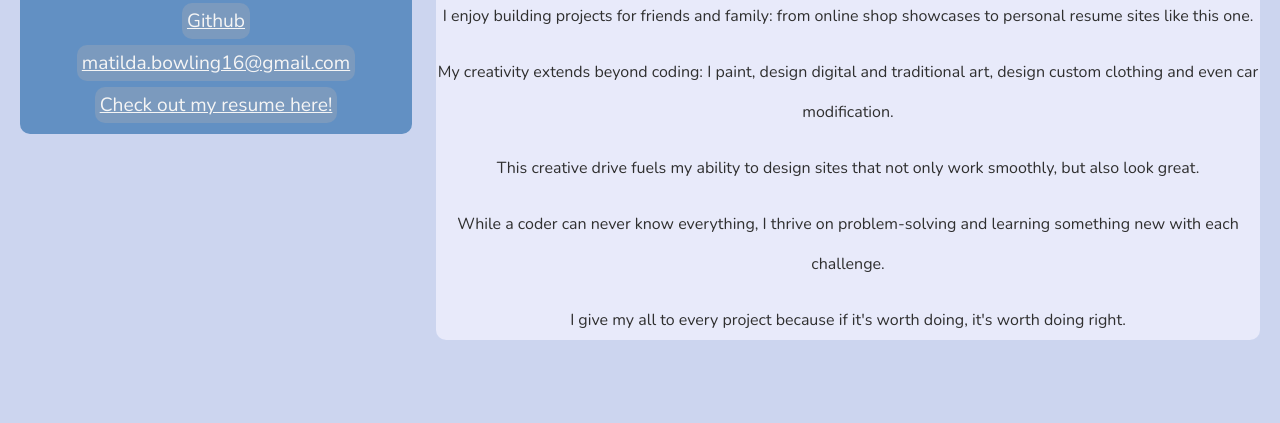
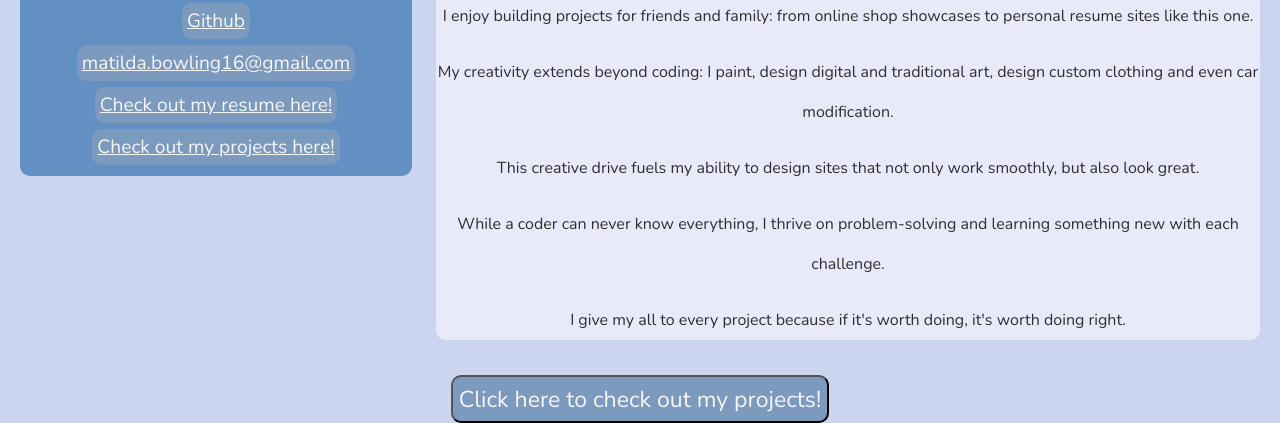
Before and after one commit to Matilda-B23/Matilda-B23.github.io, a plain HTML site: page index.html in a window 1280 px wide. Shown: the part 440-863 px from the top of the page. Before the commit the page ends 815 px from the top, so only its background shows below. Drawn offline with nearby package versions, Linux system fonts and the light colour scheme; a web font is replaced by a local one.

Commit message:
added projects page link to about me page.

```diff
--- a/index.html
+++ b/index.html
@@ -36,6 +36,7 @@
           <a href="mailto:matilda.bowling16@gmail.com">matilda.bowling16@gmail.com</a>
         </p>
         <p><a href="resume.html"> Check out my resume here!</a></p>
+        <p><a href="projects.html"> Check out my projects here!</a></p>
       </div>
       <div class="about-me">
         <article>
@@ -81,5 +82,6 @@
     </p>
     <a class="resume-link" href="resume.html">
       <button>Click here to check out my resume!</button></a>
+     <a href="projects.html"><button>Click here to check out my projects!</button></a>
   </body>
 </html>
```
